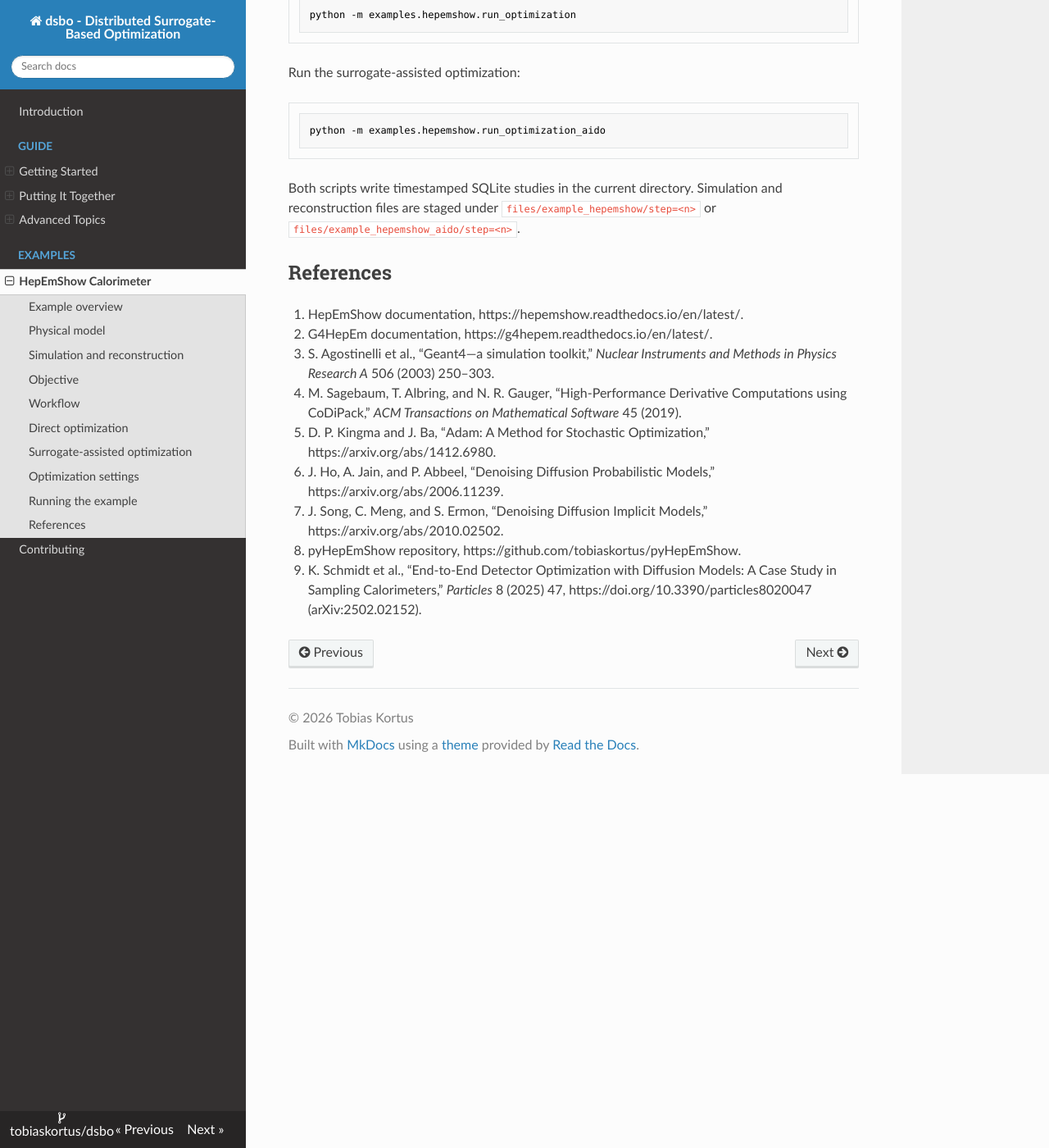
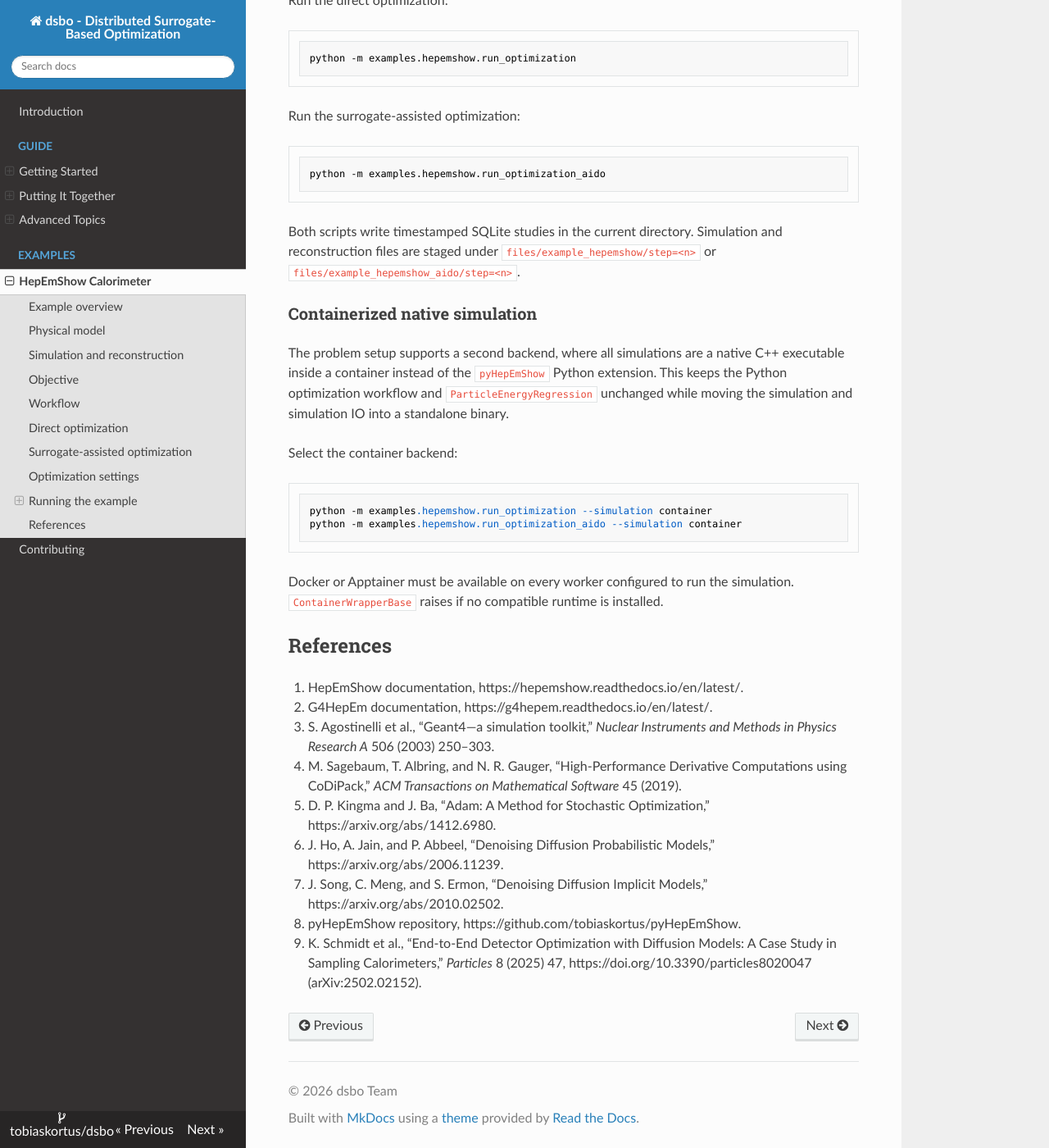
Before and after one commit to tobiaskortus/dsbo, an MkDocs documentation site: the page built from docs/examples/hepemshow.md, in a window 1280 px wide and 1400 px high, scrolled down 5955 px. Shown: the whole window at 82% size. Built offline with MkDocs 1.6.1, drawn with Linux system fonts in a browser that asks for light colours; nearby versions of some CDN libraries; some of the changed text lies outside the part shown.

Commit message:
Add simulation container documentation to  `hepemshow.md` and update copyright

````diff
--- a/docs/examples/hepemshow.md
+++ b/docs/examples/hepemshow.md
@@ -177,6 +177,7 @@ The conditional diffusion surrogate uses 12 residual MLP blocks of width 256, DD
 | Quantity | Direct optimization | Surrogate-assisted optimization |
 |---|---|---|
 | Forward model | HepEmShow, 3 layers, passive absorber | same; batch-reduced for training |
+| Simulation backend | `pyHepEmShow` extension or native container | same |
 | Training showers | 40,000 per candidate | 400 per candidate; 8,000 per 20-candidate session |
 | Evaluation showers | 10,000 per candidate | 400 per candidate; 10,000 per full check |
 | Reconstruction | per-candidate geometry-conditioned MLP | batch-fused geometry-conditioned MLP |
@@ -211,6 +212,19 @@ python -m examples.hepemshow.run_optimization_aido
 
 Both scripts write timestamped SQLite studies in the current directory. Simulation and reconstruction files are staged under `files/example_hepemshow/step=<n>` or `files/example_hepemshow_aido/step=<n>`.
 
+### Containerized native simulation
+
+The problem setup supports a second backend, where all simulations are a native C++ executable inside a container instead of the `pyHepEmShow` Python extension. This keeps the Python optimization workflow and `ParticleEnergyRegression` unchanged while moving the simulation and simulation IO into a standalone binary.
+
+Select the container backend:
+
+```bash
+python -m examples.hepemshow.run_optimization --simulation container
+python -m examples.hepemshow.run_optimization_aido --simulation container
+```
+
+Docker or Apptainer must be available on every worker configured to run the simulation. `ContainerWrapperBase` raises if no compatible runtime is installed.
+
 ## References
 
 1. HepEmShow documentation, https://hepemshow.readthedocs.io/en/latest/.
--- a/mkdocs.yml
+++ b/mkdocs.yml
@@ -4,7 +4,7 @@ site_author: Tobias Kortus
 repo_url: https://github.com/tobiaskortus/dsbo
 repo_name: tobiaskortus/dsbo
 edit_uri: edit/main/docs/
-copyright: "&copy; 2026 Tobias Kortus"
+copyright: "&copy; 2026 dsbo Team"
 
 theme:
   name: readthedocs
````
